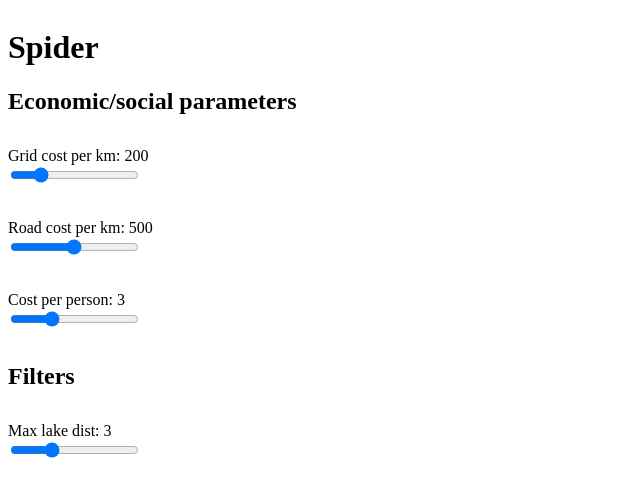
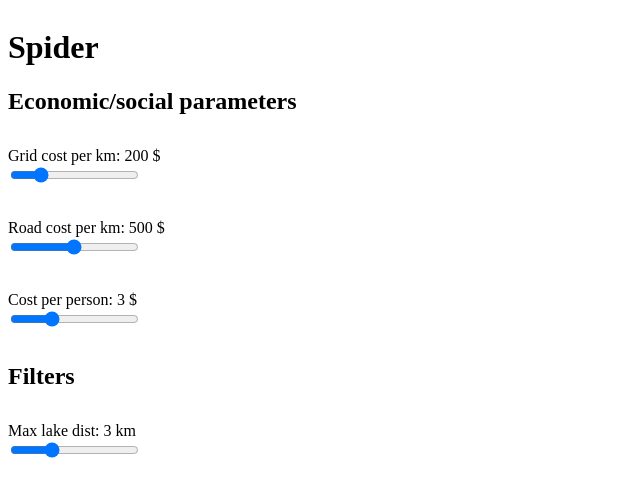
Before and after one commit to samiyhanaqvi/ccg-spider, a website with bundled scripts: page dist/index.html in a window 1280 px wide. Shown: the top 490 px of the page, 0-640 px from the left. Built offline with nearby package versions, Linux system fonts and the light colour scheme; no server answers.

Commit message:
Add units

```diff
--- a/dist/index.html
+++ b/dist/index.html
@@ -15,12 +15,12 @@
             <h1>Spider</h1>
             <h2>Economic/social parameters</h2>
             <div v-for="(val, key) in pars">
-                <div>{{ val.name }}: {{ val.val }}</div>
+                <div>{{ val.name }}: {{ val.val }} {{ val.unit }}</div>
                 <input type="range" :min="val.min" :max="val.max" class="slider" v-model="val.val">
             </div>
             <h2>Filters</h2>
             <div v-for="(val, key) in filts">
-                <div>{{ val.name }}: {{ val.val }}</div>
+                <div>{{ val.name }}: {{ val.val }} {{ val.unit }}</div>
                 <input type="range" :min="val.min" :max="val.max" class="slider" v-model="val.val">
             </div>
         </div>
--- a/dist/main.js
+++ b/dist/main.js
@@ -18,12 +18,12 @@ const app = new Vue({
   data: {
     message: "Hello Vue!",
     pars: {
-      grid: { name: "Grid cost per km", min: 1, max: 1000, val: 200 },
-      road: { name: "Road cost per km", min: 1, max: 1000, val: 500 },
-      pop: { name: "Cost per person", min: 0, max: 10, val: 3 },
+      grid: { name: "Grid cost per km", min: 1, max: 1000, val: 200, unit: "$" },
+      road: { name: "Road cost per km", min: 1, max: 1000, val: 500, unit: "$" },
+      pop: { name: "Cost per person", min: 0, max: 10, val: 3, unit: "$" },
     },
     filts: {
-      lake: { name: "Max lake dist", min: 0, max: 10, val: 3 },
+      lake: { name: "Max lake dist", min: 0, max: 10, val: 3, unit: "km" },
     },
   },
   watch: {
```
